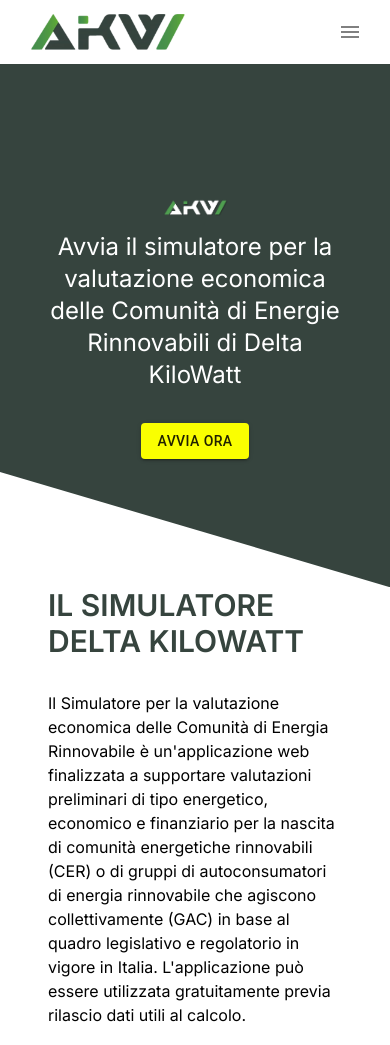
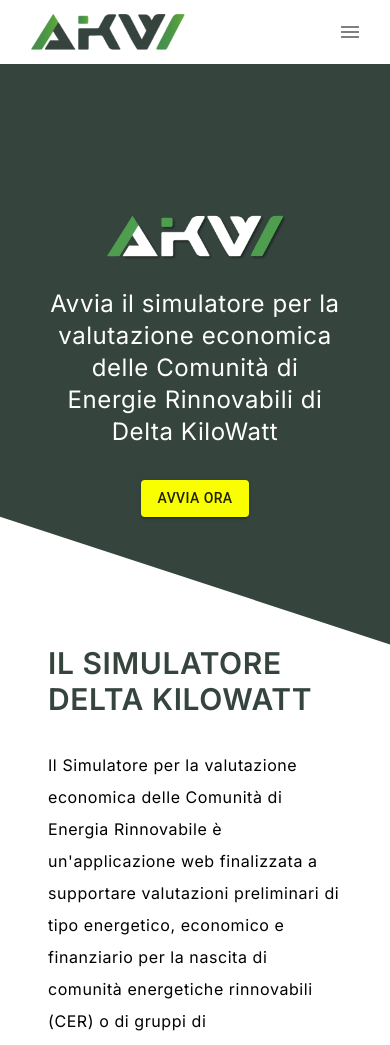
Before and after one commit to SAID-CORE/gip_cer, a Next.js app: page / in a window 390 px wide. Shown: the top 1045 px of the page. Built offline with nearby package versions, Linux system fonts and the light colour scheme.

Commit message:
modifiche dopo revisione con Sara

```diff
--- a/src/app/globals.css
+++ b/src/app/globals.css
@@ -3,6 +3,9 @@
 @tailwind utilities;
 
 :root {
+    font-size: 16px;
+    line-height: 32px;
+    letter-spacing: 0.57px;
     --foreground-rgb: 0, 0, 0;
     --background-start-rgb: 214, 219, 220;
     --background-end-rgb: 255, 255, 255;
@@ -63,6 +66,10 @@ body {
 
 #simulator {
     margin-top: -3em;
+}
+
+#heroSection img {
+    min-width: 185px;
 }
 
 #simulator img {
@@ -271,9 +278,10 @@ header a {
 .resultSwitchWrapper {
     label {
         font-weight: bold;
+        font-size: 110%;
     }
 
-    height: 37px;
+    height: 47px;
 }
 
 /* TABELLA RISULTATI */
@@ -287,6 +295,9 @@ header a {
         margin-top: 10px;
     }
 
+    table span {
+        display: block;
+    }
 
     th, td {
         border: 0 !important;
@@ -333,6 +344,7 @@ header a {
         border-radius: 200px 200px 0px 0px;
         /*border-radius: 280% 280% 0px 0px;*/
         background-color: var(--tertiary);
+        line-height: 120%;
     }
 
     /* var(--tertiary) but opacized  ****** REPLACED HERE BELOW ****** */
@@ -359,6 +371,12 @@ header a {
         td:nth-child(2), td:nth-child(3), td:nth-child(5), td:nth-child(6), td:nth-child(8), td:nth-child(9) {
             border: 1px solid black !important;
         }
+    }
+}
+
+.resultTable:not(.mobile) .community-header th:not(:nth-child(1), :nth-child(3), :nth-child(5)) {
+    div {
+        margin-bottom: 10px;
     }
 }
 
--- a/src/app/page.js
+++ b/src/app/page.js
@@ -33,7 +33,7 @@ export default function Home() {
     return (
         <ThemeProvider theme={theme}>
             <main className="flex min-h-screen flex-col bg-white">
-                <div className={"bg-primary py-32 text-center flex flex-col items-center gap-2"}
+                <div className={"bg-primary py-32 text-center flex flex-col items-center gap-2"} id={"heroSection"}
                      style={{"clipPath": "polygon(0% 0%, 0 78%, 100% 100%, 100% 0%)"}}>
                     <img src={"/assets/Delta_KiloWatt_logo.png"} alt={"Delta Kilowatt"} className={"w-1/6"}/>
                     <p className={"title text-white text-2xl px-12 mb-6"}>
@@ -42,7 +42,7 @@ export default function Home() {
                     </p>
                     <Button variant={"contained"} color={"secondary"} onClick={handleClick}> Avvia ora</Button>
                 </div>
-                <div className={"md:flex"} id={"simulator"}>
+                <div className={"xl:flex"} id={"simulator"}>
                     <div className={"p-12 flex flex-col justify-start gap-8"}>
                         <h5 className={"text-primary text-3xl font-semibold"}>IL SIMULATORE DELTA KILOWATT</h5>
                         <p>
@@ -126,7 +126,7 @@ export default function Home() {
                                     <tfoot>
                                     <tr>
                                         <th colSpan={2}
-                                            className={"bg-secondary text-primary text-sm font-light cursor-pointer"}
+                                            className={"bg-secondary text-primary font-bold  cursor-pointer"}
                                             onClick={handleClick}>Avvia la simulazione, unisciti alla CER del tuo comune
                                         </th>
                                     </tr>
@@ -159,7 +159,7 @@ export default function Home() {
                                     <tfoot>
                                     <tr>
                                         <th colSpan={2}
-                                            className={"bg-secondary text-primary text-sm font-light cursor-pointer"}
+                                            className={"bg-secondary text-primary text-wrap font-bold cursor-pointer"}
                                             onClick={handleClick}>Avvia la simulazione, unisciti alla CER del tuo comune
                                         </th>
                                     </tr>
--- a/src/app/result/page.js
+++ b/src/app/result/page.js
@@ -174,7 +174,7 @@ export default function ResulPage() {
                             </div>
                             {
                                 variableType === "volume" &&
-                                <div className="resultTable byVolume">
+                                <div className="resultTable desktop byVolume">
 
                                     <table>
                                         <thead>
@@ -367,7 +367,7 @@ export default function ResulPage() {
                         </div>
 
                         <div className="resultTable mobile lg:hidden scale-75 sm:scale-100 my-12">
-                            <div className={"my-8"}>
+                            <div className={"mb-8"}>
                                 <p>VARIABILE COMUNITÀ</p>
                                 <Select value={communitySize} fullWidth onChange={(e) => {
                                     setCommunitySize(e.target.value)
@@ -392,7 +392,8 @@ export default function ResulPage() {
 
                                     </th>
                                     <th colSpan={2}>
-                                        <div>EFFICIENZA <span className={"font-bold"}>{efficiencyRate}</span>
+                                        <div>EFFICIENZA <span
+                                            className={"font-bold"}>{efficiencyRate}</span>
                                         </div>
                                     </th>
                                 </tr>
```
